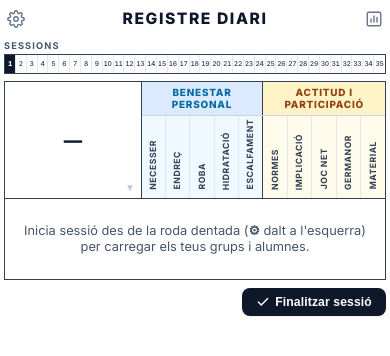
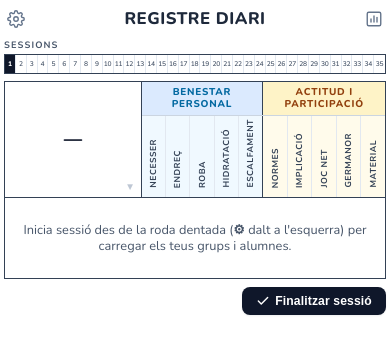
Before and after one commit to miguelefvlc/REGISTREF, a website: page index.html in a window 390 px wide. Drawn offline with nearby package versions, Linux system fonts and the light colour scheme.

Commit message:
Cambiar tipografia a Nunito/Outfit mas amable, calida y menos dura, especialmente en el titulo

```diff
--- a/index.html
+++ b/index.html
@@ -29,8 +29,8 @@
   <link rel="icon" type="image/png" sizes="512x512" href="./icons/icon-512.png?v=3" />
   <link rel="preconnect" href="https://fonts.googleapis.com" />
   <link rel="preconnect" href="https://fonts.gstatic.com" crossorigin />
-  <link href="https://fonts.googleapis.com/css2?family=Inter:wght@300;400;500;600;700;800&display=swap" rel="stylesheet" />
-  <link rel="stylesheet" href="styles.css?v=5" />
+  <link href="https://fonts.googleapis.com/css2?family=Nunito:wght@400;500;600;700;800;900&family=Outfit:wght@400;500;600;700;800&display=swap" rel="stylesheet" />
+  <link rel="stylesheet" href="styles.css?v=6" />
   <!-- Supabase Auth & Cloud Persistence (Same system as ARMYMAKER) -->
   <script src="https://cdn.jsdelivr.net/npm/@supabase/supabase-js@2"></script>
   <script src="./config.js?v=3"></script>
--- a/styles.css
+++ b/styles.css
@@ -68,8 +68,7 @@ html {
 }
 
 body {
-  font-family: 'Inter', -apple-system, BlinkMacSystemFont, 'Segoe UI', Roboto, sans-serif;
-  font-feature-settings: "cv02", "cv03", "cv04", "cv11";
+  font-family: 'Nunito', 'Outfit', -apple-system, BlinkMacSystemFont, 'Segoe UI', Roboto, sans-serif;
   -webkit-font-smoothing: antialiased;
   -moz-osx-font-smoothing: grayscale;
   background-color: #ffffff;
@@ -205,11 +204,11 @@ body {
 }
 
 .sheet-title {
-  font-size: 1.05rem;
+  font-size: 1.15rem;
   font-weight: 800;
-  letter-spacing: 0.12em;
-  color: #0f172a;
-  line-height: 1.1;
+  letter-spacing: 0.04em;
+  color: #1e293b;
+  line-height: 1.15;
   text-align: center;
   text-transform: uppercase;
 }
@@ -501,7 +500,7 @@ body {
 
 .student-index {
   font-size: 0.58rem;
-  font-weight: 600;
+  font-weight: 700;
   font-variant-numeric: tabular-nums;
   color: var(--text-muted);
   width: 14px;
@@ -511,13 +510,13 @@ body {
 }
 
 .student-fullname {
-  font-size: 0.67rem;
-  font-weight: 500;
-  color: var(--text-primary);
+  font-size: 0.68rem;
+  font-weight: 600;
+  color: #1e293b;
   white-space: nowrap;
   overflow: hidden;
   text-overflow: ellipsis;
-  letter-spacing: -0.015em;
+  letter-spacing: -0.01em;
   transition: opacity 0.15s ease, color 0.15s ease;
 }
 
@@ -1202,8 +1201,8 @@ body {
 
 @media (max-width: 640px) {
   .sheet-title {
-    font-size: 0.98rem;
-    letter-spacing: 0.1em;
+    font-size: 1.05rem;
+    letter-spacing: 0.03em;
   }
 
   .curs-cell-select {
--- a/sw.js
+++ b/sw.js
@@ -1,5 +1,5 @@
 // Service worker: makes REGISTRE EF installable as a full-screen standalone PWA and usable offline.
-const CACHE = 'registre-ef-cache-v10';
+const CACHE = 'registre-ef-cache-v11';
 const PRECACHE = [
   './',
   './index.html',
```
